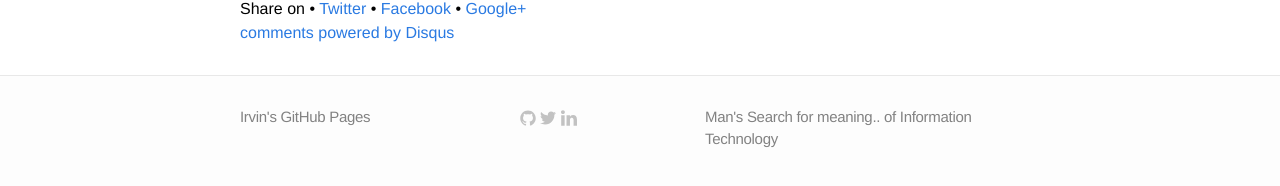
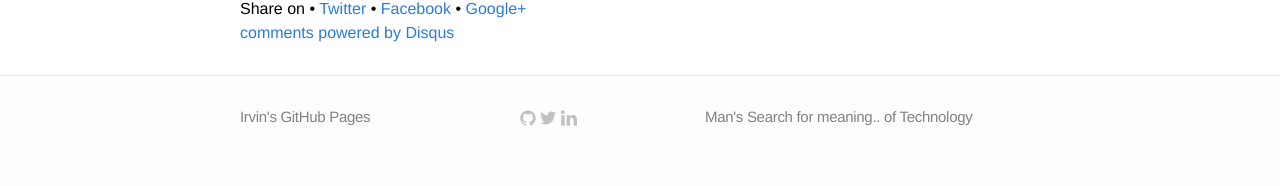
Before and after one commit to irvinleegc/irvinleegc.github.io, a Jekyll site: the page built from _posts/2017-01-01-First Post.markdown, in a window 1280 px wide. Shown: the part 254-440 px from the top of the page. Built offline with Jekyll 4.4.1, drawn with Linux system fonts in a browser that asks for light colours; comment, search, counter and statistics services are not loaded.

Commit message:
Update _config.yml

```diff
--- a/_config.yml
+++ b/_config.yml
@@ -1,7 +1,7 @@
 # Site settings
 title: Irvin's GitHub Pages
 email:
-description: Man's Search for meaning.. of Information Technology
+description: Man's Search for meaning.. of Technology
 baseurl: ""
 url: "http://irvinleegc.github.io"
 
```
